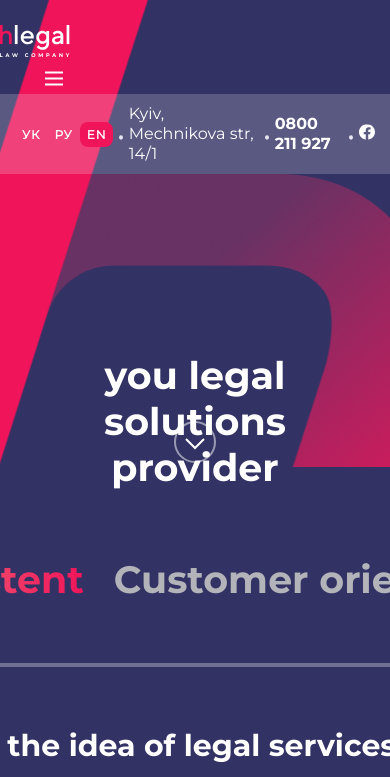
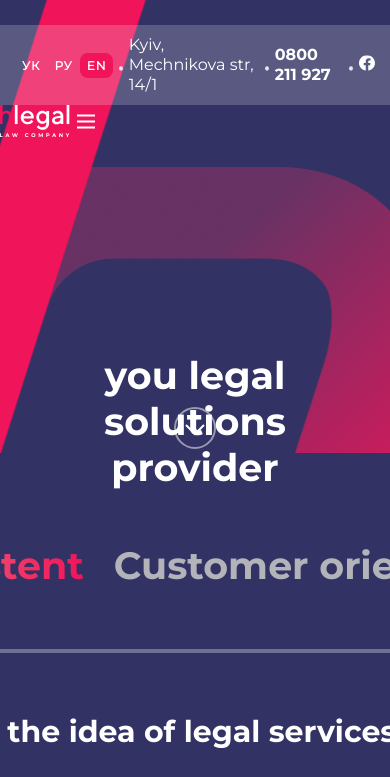
Before and after one commit to YefIryne/hlegal_final_project, a plain HTML site: page index.html in a window 390 px wide. Shown: the top 777 px of the page. Drawn offline with nearby package versions, Linux system fonts and the light colour scheme; files that its build step writes are made by us from their sources; files whose address does not match are found by name.

Commit message:
Update main.scss

```diff
--- a/main.scss
+++ b/main.scss
@@ -80,22 +80,6 @@ img {
 .arrow:hover {
     background: url(./images/desctopSD/red-arrow.svg) no-repeat 50% 50%;
     background-position: right;
-}
-.burger{
-    display: none;
-}
-@media screen and (max-width:480px){
-    .burger {
-        width: 32px;
-        height: 32px;
-        display: flex;
-        align-self: flex-start;
-        margin-left: auto;
-    }
-    .burger:hover {
-        background: #e6e6f0;
-        border-radius: 8px;
-    }
 }
 .main-and-shadow{
     // min-height: 2138px;
@@ -135,8 +119,27 @@ img {
                     align-items: flex-start;
                     gap: 4px;
                 }
-                .header__logo-mobile {
+                .header__logo__mobile {
                     display: none;
+                    .burger{
+                        display: none;
+                    }
+                }
+                @media screen and (max-width:480px){
+                    .header__logo__mobile {
+                        display: flex;
+                        .burger {
+                            width: 32px;
+                            height: 32px;
+                            display: flex;
+                            justify-content: flex-end;
+                            order: 2;
+                        }
+                        .burger:hover {
+                            background: #e6e6f0;
+                            border-radius: 8px;
+                        }
+                    }
                 }
                 .header_rightside {
                     display: flex;
@@ -227,10 +230,12 @@ img {
                         display: none;
                     }
                 }
+                .header__logo-mobile {
+                    display: none;
+                }
                 @media screen and (max-width:480px){
                     .header__logo-mobile {
                         display: block;
-                        order: 2;
                     }
                     .header_rightside {
                         order: 1;
@@ -250,6 +255,16 @@ img {
                     .header_rightside {
                         align-items: start;
                     }
+                }
+            }
+            @media screen and (max-width:480px) {
+                .header__wrapper {
+                    // display: flex;
+                    flex-direction: column;
+                    // .header_rightside {
+                    //     align-items: start;
+                    // }
+                    max-height: 102px;
                 }
             }
             .header__title {
@@ -1115,6 +1130,10 @@ img {
     .header {
         background-image: url(./images/mobile/Symbol.png);
     }
+    .header__logo__mobile {
+        display: flex;
+        order: 2;
+    }
     // .burger {
     //     width: 32px;
     //     height: 32px;
@@ -1127,11 +1146,11 @@ img {
     //       border-radius: 8px;
     //   }
     .main-and-shadow {
-        max-height: 3364px;
-        width: 100%;
+        // max-height: 3364px;
+        // width: 100%;
        .main {
-        max-height: 3344px;
-        width: 100%;
+        // max-height: 3344px;
+        // width: 100%;
         padding: 0px 0px 60px 0px;
         background: linear-gradient(228.57deg, #323264 11.93%, #323264 57.17%, #643E72 87.46%);
         display: flex;
@@ -1140,7 +1159,7 @@ img {
         padding: 0px 0px 60px;
         gap: 30px;
         .header {
-            max-height: 600px;
+            // max-height: 600px;
             .header__wrapper{
                 display: flex;
                 flex-direction: column;
```
